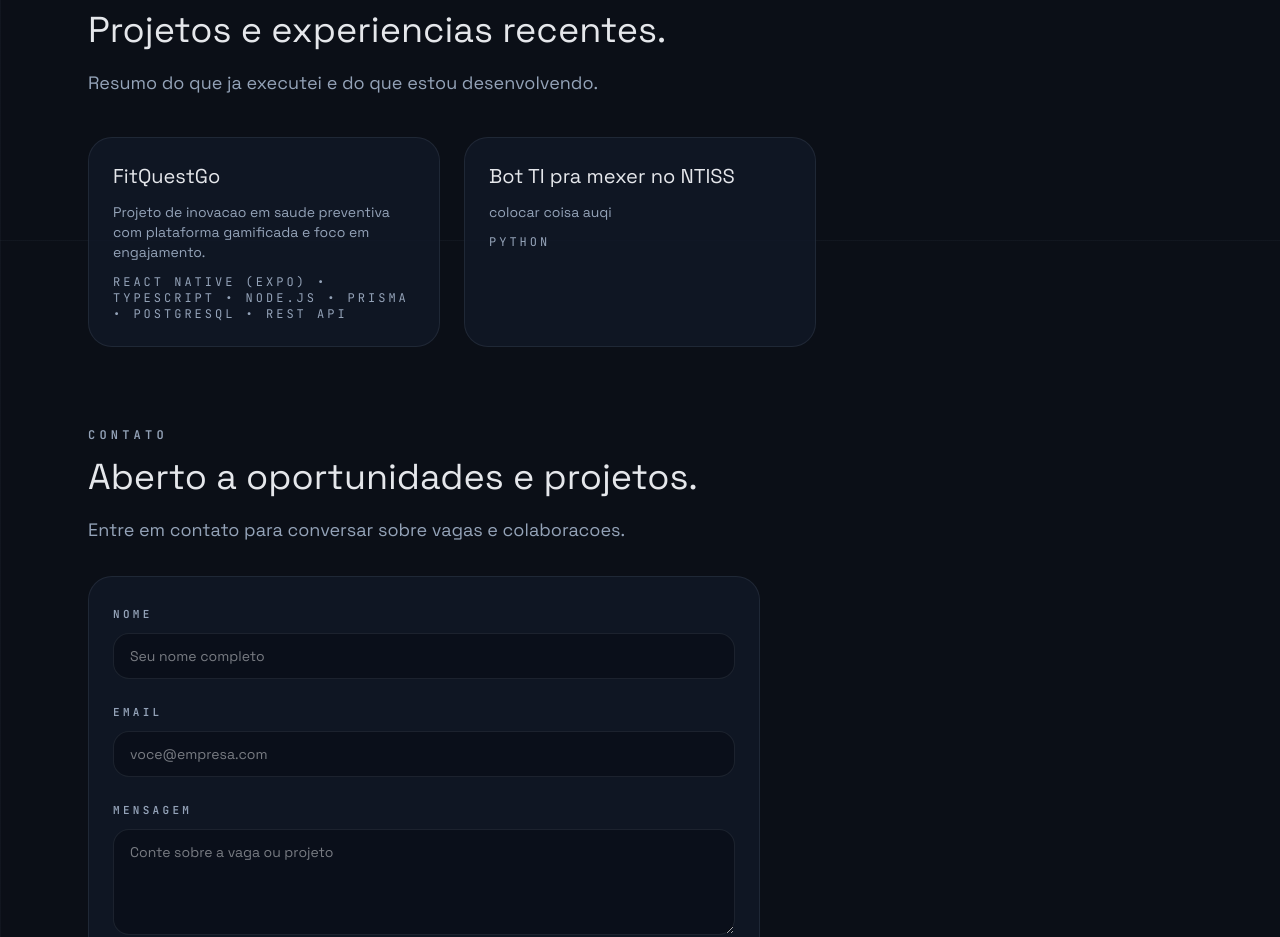
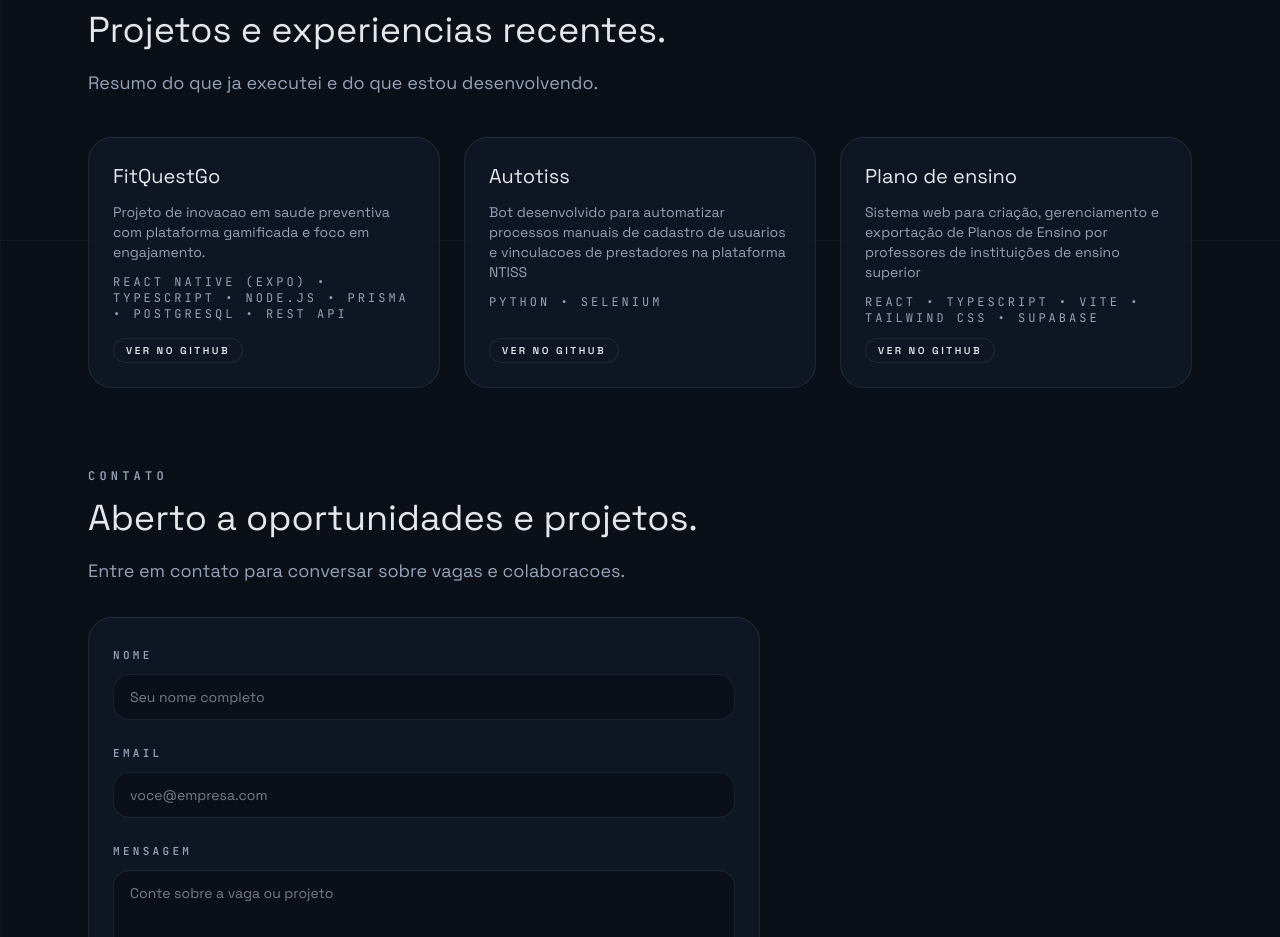
Before and after one commit to pedroPecly/portfolio, a Next.js app: page / in a window 1280 px wide. Shown: the part 1360-2297 px from the top of the page. Built offline with nearby package versions, Linux system fonts and the light colour scheme.

Commit message:
atualizando projetos

```diff
--- a/src/components/sections/ProjectsSection.tsx
+++ b/src/components/sections/ProjectsSection.tsx
@@ -14,9 +14,13 @@ export default function ProjectsSection() {
       />
       <div className="grid gap-6 lg:grid-cols-3">
         {projects.map((project) => (
-          <article
+          <a
             key={project.name}
-            className="group relative flex h-full flex-col gap-3 rounded-3xl border border-outline/70 bg-card/80 p-6 transition-all duration-300 hover:-translate-y-1 hover:border-accent/50 hover:shadow-[0_24px_60px_-40px_rgba(56,189,248,0.6)]"
+            href={project.githubUrl}
+            target="_blank"
+            rel="noreferrer"
+            className="group relative flex h-full flex-col gap-3 rounded-3xl border border-outline/70 bg-card/80 p-6 transition-all duration-300 hover:-translate-y-1 hover:border-accent/50 hover:shadow-[0_24px_60px_-40px_rgba(56,189,248,0.6)] focus-visible:outline-none focus-visible:ring-2 focus-visible:ring-accent/60"
+            aria-label={`Abrir ${project.name} no GitHub`}
           >
             <div className="pointer-events-none absolute inset-0 rounded-3xl opacity-0 transition-opacity duration-300 group-hover:opacity-100 bg-[radial-gradient(circle_at_top,_rgba(56,189,248,0.16),_transparent_55%)]" />
             <h3 className="text-xl font-serif text-ink">{project.name}</h3>
@@ -24,7 +28,10 @@ export default function ProjectsSection() {
             <p className="text-xs font-mono uppercase tracking-[0.25em] text-muted">
               {project.stack}
             </p>
-          </article>
+            <span className="mt-auto inline-flex w-fit items-center gap-2 rounded-full border border-outline/70 px-3 py-1 text-[10px] font-semibold uppercase tracking-[0.25em] text-ink transition-colors duration-300 group-hover:border-accent/60 group-hover:text-accent">
+              Ver no GitHub
+            </span>
+          </a>
         ))}
       </div>
     </section>
--- a/src/data/portfolio.ts
+++ b/src/data/portfolio.ts
@@ -65,11 +65,19 @@ export const projects = [
       "Projeto de inovacao em saude preventiva com plataforma gamificada e foco em engajamento.",
     stack:
       "React Native (Expo) • TypeScript • Node.js • Prisma • PostgreSQL • REST API",
+    githubUrl: "https://github.com/pedroPecly/FiQuestLife",
   },
   {
-    name: "Bot TI pra mexer no NTISS",
-    description: "colocar coisa auqi",
-    stack: "python",
+    name: "Autotiss",
+    description: "Bot desenvolvido para automatizar processos manuais de cadastro de usuarios e vinculacoes de prestadores na plataforma NTISS",
+    stack: "python • Selenium",
+    githubUrl: "https://github.com/pedroPecly/autotiss",
+  },
+  {
+    name: "Plano de ensino",
+    description: "Sistema web para criação, gerenciamento e exportação de Planos de Ensino por professores de instituições de ensino superior",
+    stack: "React • TypeScript • Vite • Tailwind CSS • Supabase",
+    githubUrl: "https://github.com/pedroPecly/projetoPlanoEnsino",
   },
 ];
 
```
